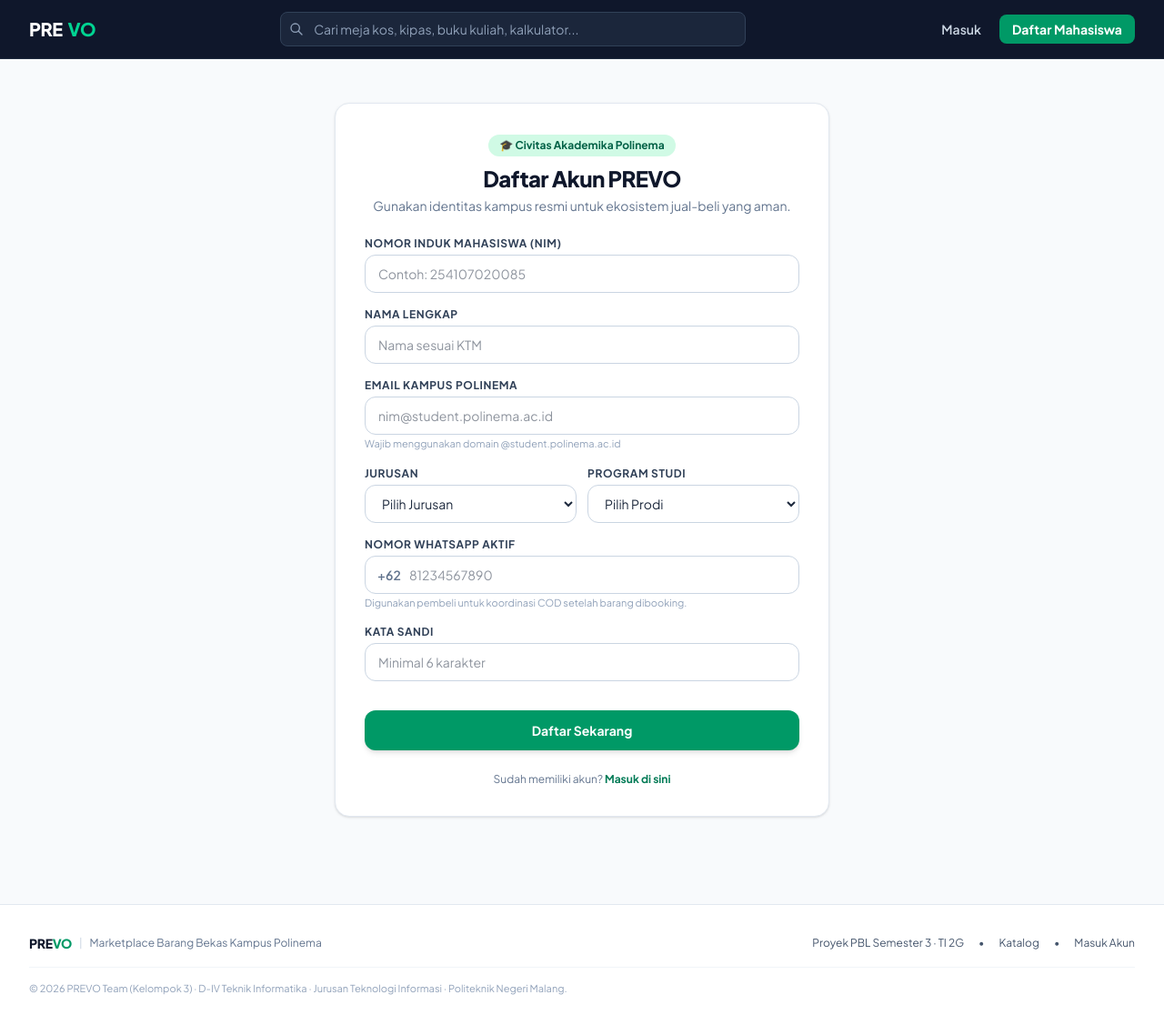
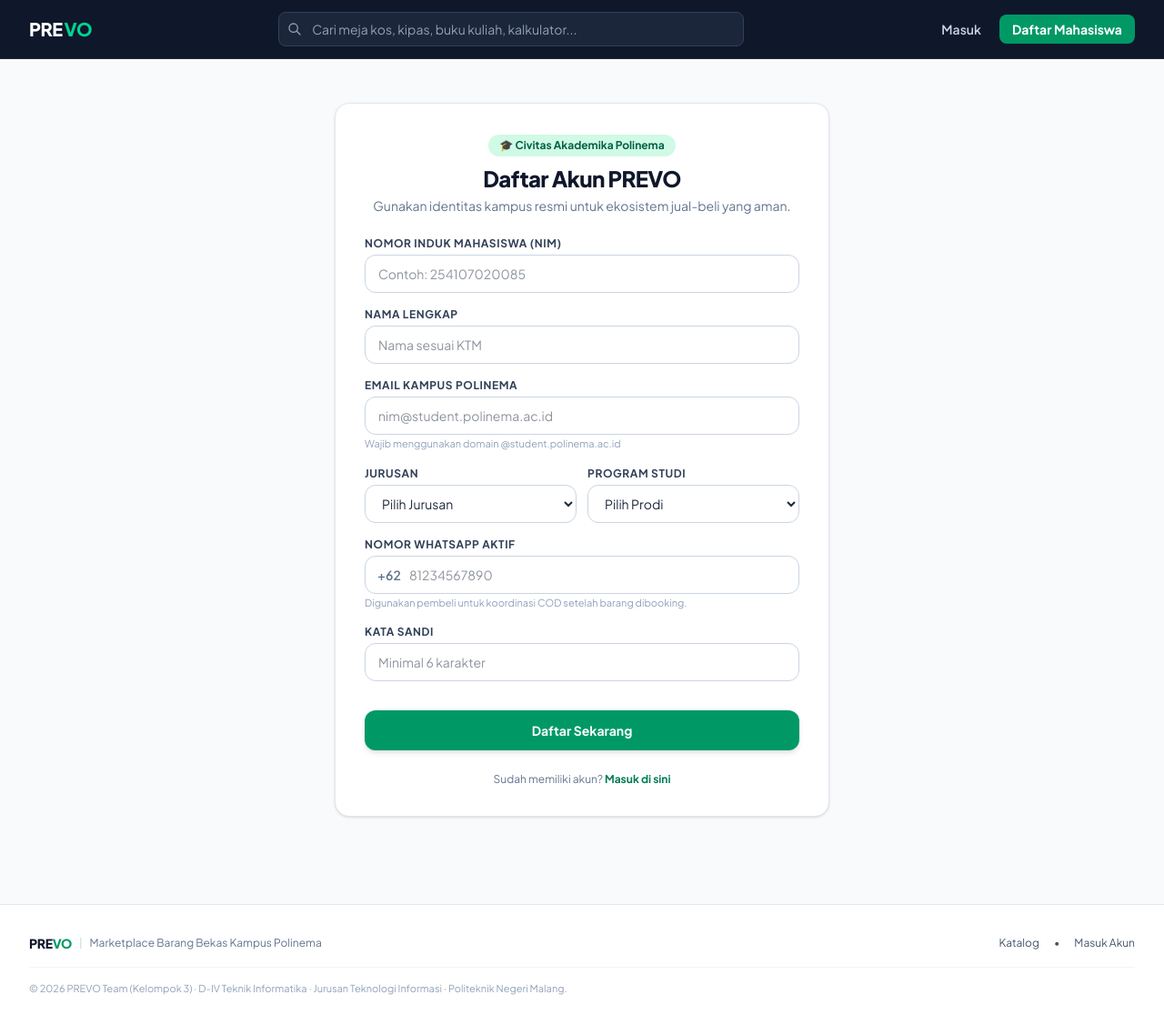
Before and after one commit to Fauziiiiii/PREVO, a PHP site: page /auth/register.php in a window 1280 px wide. Shown: the whole page at 91% size. Run offline with PHP 8.4, Linux system fonts and the light colour scheme; some libraries are stand-ins or nearby versions.

Commit message:
style: Penyesuaian tampilan dashboard dan identitas footer

```diff
--- a/admin/dashboard.php
+++ b/admin/dashboard.php
@@ -27,7 +27,7 @@ include __DIR__ . '/../views/partials/header.php';
                 <span class="px-2.5 py-0.5 rounded-full text-xs font-bold bg-amber-100 text-amber-800 border border-amber-200">
                     Sistem Informasi Manajemen (SIM)
                 </span>
-                <span class="text-xs text-slate-400">Semester 3 PBL-TI Polinema</span>
+                <!-- <span class="text-xs text-slate-400">Semester 3 PBL-TI Polinema</span> -->
             </div>
             <h1 class="text-2xl font-black text-slate-900 tracking-tight">Dashboard Eksekutif & Monitoring Operasional</h1>
             <p class="text-sm text-slate-500 mt-1">Laporan analitik sirkulasi barang bekas, kesehatan transaksi COD kampus, dan reputasi mahasiswa.</p>
@@ -135,7 +135,8 @@ include __DIR__ . '/../views/partials/header.php';
                 <p class="text-xs text-slate-500">Agregasi SQL View <code>monthly_summary</code> untuk evaluasi pertumbuhan transaksi antar bulan.</p>
             </div>
             <span class="text-xs font-mono text-slate-400 bg-white px-2.5 py-1 rounded-lg border border-slate-200">
-                PostgreSQL View: monthly_summary
+                <!-- PostgreSQL View: monthly_summary -->
+                monthly_summary
             </span>
         </div>
 
--- a/views/partials/footer.php
+++ b/views/partials/footer.php
@@ -10,8 +10,8 @@
                     <span>Marketplace Barang Bekas Kampus Polinema</span>
                 </div>
                 <div class="flex flex-wrap items-center gap-4 text-slate-600">
-                    <span>Proyek PBL Semester 3 · TI 2G</span>
-                    <span>•</span>
+                    <!-- <span>Proyek PBL Semester 3 · TI 2G</span>
+                    <span>•</span> -->
                     <a href="<?= BASE_URL ?>/barang/index.php" class="hover:text-emerald-700">Katalog</a>
                     <span>•</span>
                     <a href="<?= BASE_URL ?>/auth/login.php" class="hover:text-emerald-700">Masuk Akun</a>
--- a/views/partials/navbar.php
+++ b/views/partials/navbar.php
@@ -8,7 +8,7 @@
 
             <!-- Logo & Campus Badge -->
             <div class="flex items-center gap-3 shrink-0">
-                <a href="<?= BASE_URL ?>/barang/index.php" class="flex items-center gap-1.5 text-xl font-extrabold tracking-tight group">
+                <a href="<?= BASE_URL ?>/barang/index.php" class="flex items-center gap-0.5 text-xl font-extrabold tracking-tight group">
                     <span class="text-white">PRE</span><span class="text-emerald-400 group-hover:text-emerald-300 transition-colors">VO</span>
                 </a>
                 <!-- <span class="hidden sm:inline-flex items-center gap-1 px-2.5 py-0.5 rounded-full text-xs font-semibold bg-emerald-950/80 text-emerald-300 border border-emerald-800/80">
```
